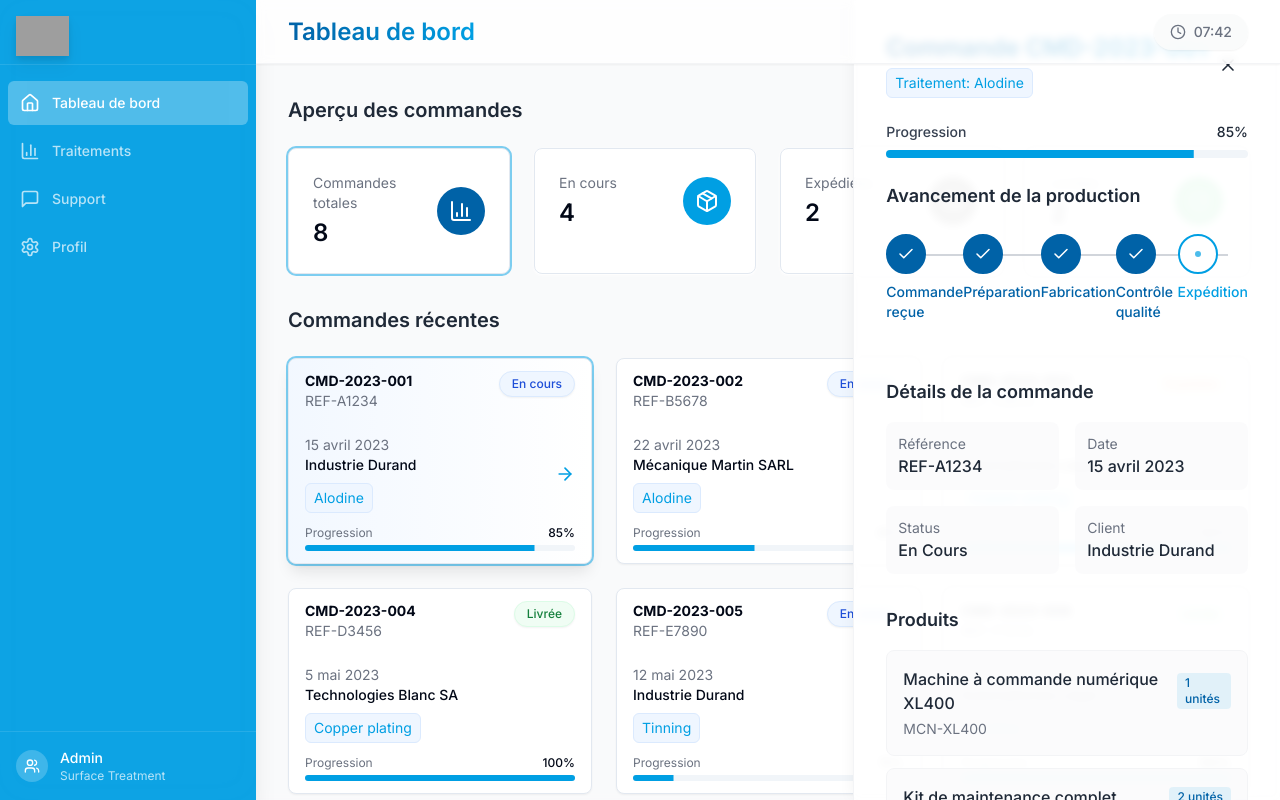
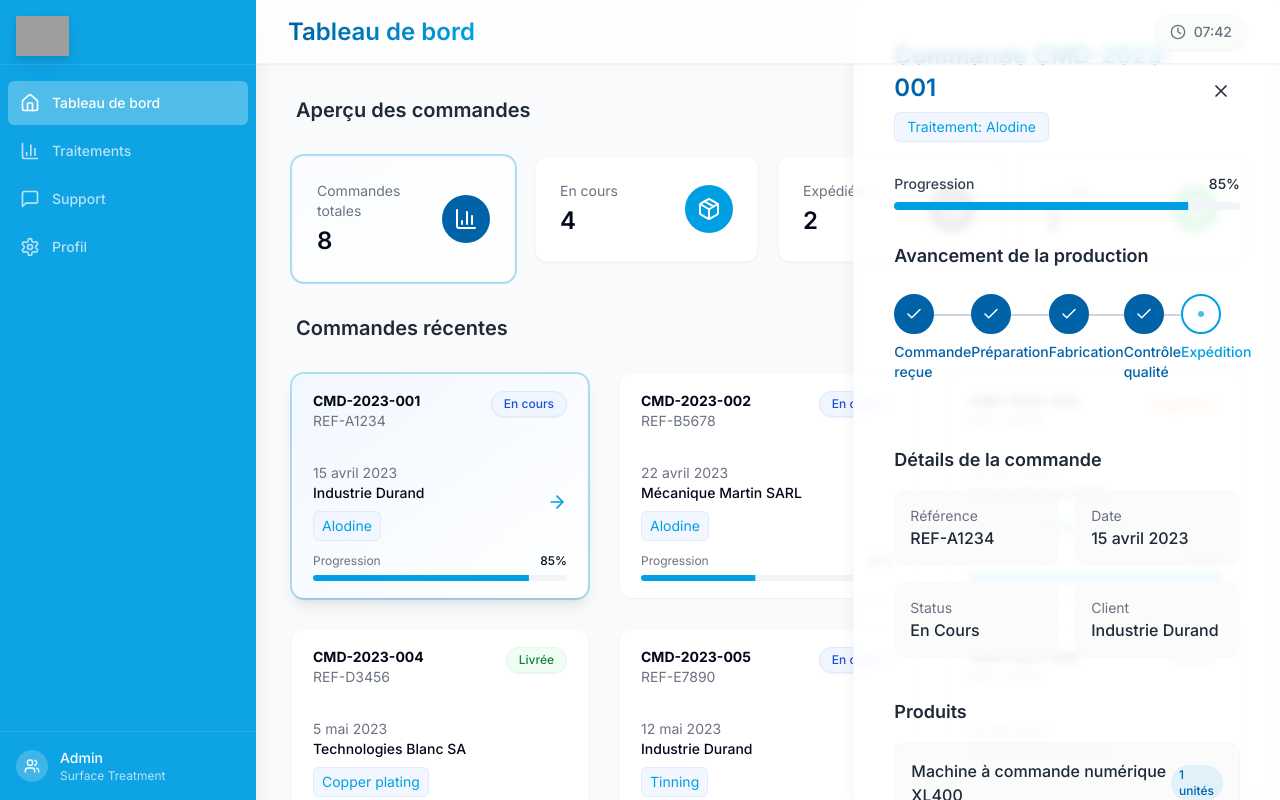
Before and after one commit to vincentchaumeil/portail-client-tf, a React (Vite) app: page / in a window 1280 px wide. Both pictures are taken after a click on the element 440 px from the left and 461 px from the top of the page. Built offline with nearby package versions, Linux system fonts and the light colour scheme; grey boxes are pictures that could not be loaded.

Commit message:
Refactor: Improve visual design and animations
- Enhanced card design and spacing.
- Added animations for a better user experience.

```diff
--- a/src/components/dashboard/DashboardSummary.tsx
+++ b/src/components/dashboard/DashboardSummary.tsx
@@ -3,6 +3,7 @@ import React, { useMemo } from 'react';
 import { BarChart3, Package, Truck, CheckCircle } from 'lucide-react';
 import { Card, CardContent } from '@/components/ui/card';
 import { Order } from '@/types';
+import { motion } from 'framer-motion';
 
 interface DashboardSummaryProps {
   orders: Order[];
@@ -17,12 +18,25 @@ interface StatCardProps {
   color: string;
   onClick?: () => void;
   isActive?: boolean;
+  delay?: number;
 }
 
-const StatCard: React.FC<StatCardProps> = ({ title, value, icon, color, onClick, isActive }) => (
+const StatCard: React.FC<StatCardProps> = ({ title, value, icon, color, onClick, isActive, delay = 0 }) => (
+  <motion.div
+    initial={{ opacity: 0, y: 20 }}
+    animate={{ opacity: 1, y: 0 }}
+    transition={{
+      type: "spring",
+      stiffness: 300,
+      damping: 30,
+      delay: delay
+    }}
+    whileHover={{ y: -5 }}
+    whileTap={{ scale: 0.98 }}
+  >
     <Card
-    className={`shadow-card hover:shadow-card-hover transition-all-300 cursor-pointer ${
-      isActive ? 'ring-2 ring-primary/50' : ''
+      className={`transition-all duration-300 cursor-pointer shadow-sm hover:shadow-md ${
+        isActive ? 'ring-2 ring-primary/30 bg-gradient-to-br from-blue-50/30 to-transparent' : ''
       }`}
       onClick={onClick}
     >
@@ -32,12 +46,17 @@ const StatCard: React.FC<StatCardProps> = ({ title, value, icon, color, onClick,
             <p className="text-sm text-muted-foreground mb-1">{title}</p>
             <p className="text-2xl font-semibold">{value}</p>
           </div>
-        <div className={`p-3 rounded-full ${color}`}>
+          <motion.div
+            className={`p-3 rounded-full ${color}`}
+            whileHover={{ scale: 1.1 }}
+            transition={{ type: "spring", stiffness: 400 }}
+          >
             {icon}
-        </div>
+          </motion.div>
         </div>
       </CardContent>
     </Card>
+  </motion.div>
 );
 
 const DashboardSummary: React.FC<DashboardSummaryProps> = ({
@@ -55,10 +74,10 @@ const DashboardSummary: React.FC<DashboardSummaryProps> = ({
   }, [orders]);
 
   return (
-    <div>
-      <h2 className="text-xl font-semibold mb-6">Aperçu des commandes</h2>
+    <div className="px-1 mb-2">
+      <h2 className="text-xl font-semibold mb-8 pl-1">Aperçu des commandes</h2>
 
-      <div className="grid grid-cols-4 gap-6">
+      <div className="grid grid-cols-4 gap-5">
         <StatCard
           title="Commandes totales"
           value={stats.total}
@@ -66,6 +85,7 @@ const DashboardSummary: React.FC<DashboardSummaryProps> = ({
           color="bg-primary-dark"
           onClick={() => onStatusClick(null)}
           isActive={activeStatus === null}
+          delay={0}
         />
 
         <StatCard
@@ -75,6 +95,7 @@ const DashboardSummary: React.FC<DashboardSummaryProps> = ({
           color="bg-primary"
           onClick={() => onStatusClick('en cours')}
           isActive={activeStatus === 'en cours'}
+          delay={0.1}
         />
 
         <StatCard
@@ -84,6 +105,7 @@ const DashboardSummary: React.FC<DashboardSummaryProps> = ({
           color="bg-highlight"
           onClick={() => onStatusClick('expédiée')}
           isActive={activeStatus === 'expédiée'}
+          delay={0.2}
         />
 
         <StatCard
@@ -93,6 +115,7 @@ const DashboardSummary: React.FC<DashboardSummaryProps> = ({
           color="bg-green-500"
           onClick={() => onStatusClick('livrée')}
           isActive={activeStatus === 'livrée'}
+          delay={0.3}
         />
       </div>
     </div>
--- a/src/components/orders/OrderCard.tsx
+++ b/src/components/orders/OrderCard.tsx
@@ -29,7 +29,7 @@ const OrderCard: React.FC<OrderCardProps> = ({ order, onClick, isActive, classNa
     }
   };
 
-  const compactClass = preferences.compactView ? 'py-2' : 'py-3';
+  const compactClass = preferences.compactView ? 'py-3' : 'py-4';
 
   // Parse the date string to a Date object before formatting
   const parseDate = (dateString: string) => {
@@ -48,20 +48,25 @@ const OrderCard: React.FC<OrderCardProps> = ({ order, onClick, isActive, classNa
 
   return (
     <motion.div
-      whileHover={{ scale: 1.01 }}
-      whileTap={{ scale: 0.99 }}
-      transition={{ type: "spring", stiffness: 400, damping: 17 }}
+      whileHover={{ y: -4 }}
+      whileTap={{ scale: 0.98 }}
+      transition={{
+        type: "spring",
+        stiffness: 400,
+        damping: 25,
+        mass: 0.5
+      }}
       className={className}
     >
       <Card
         onClick={onClick}
-        className={cn(`cursor-pointer transition-all hover:shadow-md ${
+        className={cn(`cursor-pointer transition-all border-transparent ${
           isActive
-            ? 'ring-2 ring-primary/50 shadow-lg bg-gradient-to-r from-blue-50/80 to-transparent'
-            : 'hover:bg-gray-50'
+            ? 'ring-2 ring-primary/30 shadow-lg bg-gradient-to-br from-blue-50/80 to-transparent'
+            : 'hover:shadow-md hover:border-gray-100'
         }`, className)}
       >
-        <CardHeader className={`pb-0 px-4 ${compactClass}`}>
+        <CardHeader className={`pb-1 px-5 ${compactClass}`}>
           <div className="flex justify-between items-start">
             <div>
               <h3 className={`font-bold ${getFontSizeClass()}`}>{order.orderNumber}</h3>
@@ -74,8 +79,8 @@ const OrderCard: React.FC<OrderCardProps> = ({ order, onClick, isActive, classNa
             <StatusBadge status={order.status} />
           </div>
         </CardHeader>
-        <CardContent className={`px-4 ${compactClass}`}>
-          <div className="flex justify-between items-center mb-2">
+        <CardContent className={`px-5 ${compactClass} space-y-3`}>
+          <div className="flex justify-between items-center">
             <div>
               <p className={`text-muted-foreground ${getFontSizeClass()}`}>
                 {format(parseDate(order.date), 'PPP', { locale: fr })}
@@ -84,7 +89,7 @@ const OrderCard: React.FC<OrderCardProps> = ({ order, onClick, isActive, classNa
 
               {/* Treatment info if available */}
               {order.treatment && (
-                <div className="mt-2 py-1 px-2 bg-blue-50 rounded-md border border-blue-100 inline-flex items-center">
+                <div className="mt-2 py-1 px-2 bg-blue-50/80 rounded-md border border-blue-100/80 inline-flex items-center">
                   <span className={`text-primary ${
                     preferences.fontSize === 'small' ? 'text-xs' : 'text-sm'
                   }`}>
@@ -105,8 +110,8 @@ const OrderCard: React.FC<OrderCardProps> = ({ order, onClick, isActive, classNa
           </div>
 
           {/* Progress bar */}
-          <div className="mt-3">
-            <div className="flex justify-between items-center mb-1">
+          <div className="mt-1">
+            <div className="flex justify-between items-center mb-1.5">
               <span className={`text-xs text-gray-500 ${getFontSizeClass()}`}>Progression</span>
               <span className={`text-xs font-medium ${getFontSizeClass()}`}>{order.progressPercentage}%</span>
             </div>
--- a/src/components/orders/OrderDetailPanel.tsx
+++ b/src/components/orders/OrderDetailPanel.tsx
@@ -8,6 +8,7 @@ import { Progress } from '@/components/ui/progress';
 import { format, parse } from 'date-fns';
 import { fr } from 'date-fns/locale';
 import { cn } from '@/lib/utils';
+import { motion, AnimatePresence } from 'framer-motion';
 
 interface OrderDetailPanelProps {
   order: Order | null;
@@ -49,28 +50,42 @@ const OrderDetailPanel: React.FC<OrderDetailPanelProps> = ({
   if (!order) return null;
 
   return (
-    <div className={cn("fixed inset-y-0 right-0 w-1/3 bg-white/95 backdrop-blur-sm shadow-detail-panel p-8 animate-slide-in-right overflow-y-auto border-l border-gray-100", className)}>
-      <div className="flex justify-between items-center mb-6">
+    <AnimatePresence>
+      {order && (
+        <motion.div
+          initial={{ x: '100%', opacity: 0.5 }}
+          animate={{ x: 0, opacity: 1 }}
+          exit={{ x: '100%', opacity: 0 }}
+          transition={{
+            type: "spring",
+            stiffness: 300,
+            damping: 30
+          }}
+          className={cn("fixed inset-y-0 right-0 w-1/3 bg-white/90 backdrop-blur-sm shadow-detail-panel p-10 overflow-y-auto border-l border-gray-100/60", className)}
+        >
+          <div className="flex justify-between items-center mb-8">
             <div>
               <h2 className="text-2xl font-semibold bg-gradient-to-r from-primary-dark to-primary bg-clip-text text-transparent">
                 Commande {order.orderNumber}
               </h2>
               {order.treatment && (
-            <div className="mt-1 inline-flex px-2 py-1 bg-blue-50 rounded-md border border-blue-100">
+                <div className="mt-2 inline-flex px-3 py-1 bg-blue-50/80 rounded-md border border-blue-100/80">
                   <span className="text-primary text-sm">Traitement: {order.treatment.name}</span>
                 </div>
               )}
             </div>
-        <button
+            <motion.button
+              whileHover={{ scale: 1.1, rotate: 90 }}
+              whileTap={{ scale: 0.9 }}
               onClick={onClose}
-          className="h-10 w-10 rounded-full hover:bg-gray-100 flex items-center justify-center transition-all duration-300"
+              className="h-10 w-10 rounded-full hover:bg-gray-100/80 flex items-center justify-center transition-all duration-300"
             >
               <X size={20} />
-        </button>
+            </motion.button>
           </div>
 
           {/* Progress display */}
-      <div className="mb-6">
+          <div className="mb-8">
             <div className="flex justify-between items-center mb-2">
               <span className="text-sm font-medium text-gray-700">Progression</span>
               <span className="text-sm font-medium">{order.progressPercentage}%</span>
@@ -78,30 +93,42 @@ const OrderDetailPanel: React.FC<OrderDetailPanelProps> = ({
             <Progress value={order.progressPercentage} className="h-2" />
           </div>
 
-      <div className="space-y-8">
+          <div className="space-y-10">
             <OrderTimeline order={order} />
 
             <div className="space-y-4">
               <h3 className="text-lg font-semibold">Détails de la commande</h3>
               <div className="grid grid-cols-2 gap-4">
-            <div className="bg-gray-50/70 p-3 rounded-lg">
+                <motion.div
+                  whileHover={{ y: -2 }}
+                  className="bg-gray-50/70 p-4 rounded-xl"
+                >
                   <p className="text-sm text-muted-foreground">Référence</p>
                   <p className="font-medium">{order.reference}</p>
-            </div>
-            <div className="bg-gray-50/70 p-3 rounded-lg">
+                </motion.div>
+                <motion.div
+                  whileHover={{ y: -2 }}
+                  className="bg-gray-50/70 p-4 rounded-xl"
+                >
                   <p className="text-sm text-muted-foreground">Date</p>
                   <p className="font-medium">
                     {format(parseDate(order.date), 'PPP', { locale: fr })}
                   </p>
-            </div>
-            <div className="bg-gray-50/70 p-3 rounded-lg">
+                </motion.div>
+                <motion.div
+                  whileHover={{ y: -2 }}
+                  className="bg-gray-50/70 p-4 rounded-xl"
+                >
                   <p className="text-sm text-muted-foreground">Status</p>
                   <p className="font-medium capitalize">{order.status}</p>
-            </div>
-            <div className="bg-gray-50/70 p-3 rounded-lg">
+                </motion.div>
+                <motion.div
+                  whileHover={{ y: -2 }}
+                  className="bg-gray-50/70 p-4 rounded-xl"
+                >
                   <p className="text-sm text-muted-foreground">Client</p>
                   <p className="font-medium">{order.clientName}</p>
-            </div>
+                </motion.div>
               </div>
             </div>
 
@@ -109,38 +136,51 @@ const OrderDetailPanel: React.FC<OrderDetailPanelProps> = ({
               <h3 className="text-lg font-semibold mb-4">Produits</h3>
               <div className="space-y-3">
                 {order.products.map((product, index) => (
-              <div key={index} className="bg-gray-50/70 p-4 rounded-lg border border-gray-100">
+                  <motion.div
+                    key={index}
+                    className="bg-gray-50/70 p-4 rounded-xl border border-gray-100/60"
+                    initial={{ opacity: 0, y: 10 }}
+                    animate={{ opacity: 1, y: 0 }}
+                    transition={{ delay: index * 0.1 }}
+                    whileHover={{ y: -2 }}
+                  >
                     <div className="flex justify-between items-center">
                       <span className="font-medium">{product.name}</span>
-                  <span className="bg-primary/10 text-primary-dark px-2 py-0.5 rounded text-xs font-medium">{product.quantity} unités</span>
+                      <span className="bg-primary/10 text-primary-dark px-2 py-0.5 rounded-full text-xs font-medium">{product.quantity} unités</span>
                     </div>
                     <p className="text-sm text-muted-foreground mt-1">{product.reference}</p>
-              </div>
+                  </motion.div>
                 ))}
               </div>
             </div>
           </div>
 
-      <div className="flex justify-between items-center mt-10">
+          <div className="flex justify-between items-center mt-12">
+            <motion.div whileHover={{ x: -3 }} whileTap={{ scale: 0.95 }}>
               <Button
                 variant="outline"
                 onClick={onPrevious}
-          className="flex items-center gap-2 hover:bg-gray-100"
+                className="flex items-center gap-2 hover:bg-gray-100/80 border-gray-200/60"
               >
                 <ArrowLeft size={16} />
                 Précédent
               </Button>
+            </motion.div>
 
+            <motion.div whileHover={{ x: 3 }} whileTap={{ scale: 0.95 }}>
               <Button
                 variant="outline"
                 onClick={onNext}
-          className="flex items-center gap-2 hover:bg-gray-100"
+                className="flex items-center gap-2 hover:bg-gray-100/80 border-gray-200/60"
               >
                 Suivant
                 <ArrowRight size={16} />
               </Button>
+            </motion.div>
           </div>
-    </div>
+        </motion.div>
+      )}
+    </AnimatePresence>
   );
 };
 
--- a/src/components/orders/OrdersContainer.tsx
+++ b/src/components/orders/OrdersContainer.tsx
@@ -15,11 +15,11 @@ const OrdersContainer: React.FC<OrdersContainerProps> = ({
   selectedOrderId = null
 }) => {
   return (
-    <div>
-      <h2 className="text-xl font-semibold mb-6">Commandes récentes</h2>
+    <div className="px-1">
+      <h2 className="text-xl font-semibold mb-8 pl-1">Commandes récentes</h2>
 
       {orders.length > 0 ? (
-        <div className="grid grid-cols-1 md:grid-cols-2 lg:grid-cols-3 gap-6">
+        <div className="grid grid-cols-1 md:grid-cols-2 lg:grid-cols-3 gap-6 md:gap-8">
           {orders.map(order => (
             <OrderCard
               key={order.id}
@@ -31,7 +31,7 @@ const OrdersContainer: React.FC<OrdersContainerProps> = ({
           ))}
         </div>
       ) : (
-        <div className="bg-gray-50 p-8 rounded-lg text-center">
+        <div className="bg-gray-50/70 backdrop-blur-sm p-10 rounded-xl text-center border border-gray-100/60">
           <p className="text-gray-500">Aucune commande trouvée</p>
         </div>
       )}
--- a/src/components/ui/card.tsx
+++ b/src/components/ui/card.tsx
@@ -1,3 +1,4 @@
+
 import * as React from "react"
 
 import { cn } from "@/lib/utils"
@@ -9,7 +10,7 @@ const Card = React.forwardRef<
   <div
     ref={ref}
     className={cn(
-      "rounded-lg border bg-card text-card-foreground shadow-sm",
+      "rounded-xl border border-gray-100/60 bg-card text-card-foreground shadow-sm backdrop-blur-[2px]",
       className
     )}
     {...props}
--- a/src/index.css
+++ b/src/index.css
@@ -53,6 +53,8 @@
 
   body {
     @apply bg-page text-default font-inter;
+    -webkit-font-smoothing: antialiased;
+    -moz-osx-font-smoothing: grayscale;
   }
 
   /* Custom utility classes */
@@ -67,4 +69,32 @@
   .between-flex {
     @apply flex items-center justify-between;
   }
+
+  /* Apple-like smooth scrolling */
+  .smooth-scroll {
+    @apply overflow-y-auto;
+    scroll-behavior: smooth;
+    -webkit-overflow-scrolling: touch;
+  }
+
+  /* Subtle card hover effect */
+  .hover-lift {
+    @apply transition-all duration-200;
+    box-shadow: 0 1px 3px rgba(0,0,0,0.05);
+  }
+
+  .hover-lift:hover {
+    transform: translateY(-2px);
+    box-shadow: 0 6px 12px rgba(0,0,0,0.05);
+  }
+
+  /* Progress bar animation */
+  @keyframes progress-fill {
+    from { width: 0; }
+    to { width: var(--progress-value); }
+  }
+
+  .animate-progress {
+    animation: progress-fill 1s ease-out forwards;
+  }
 }
```
Lines whose indentation alone changed are shown as unchanged.
